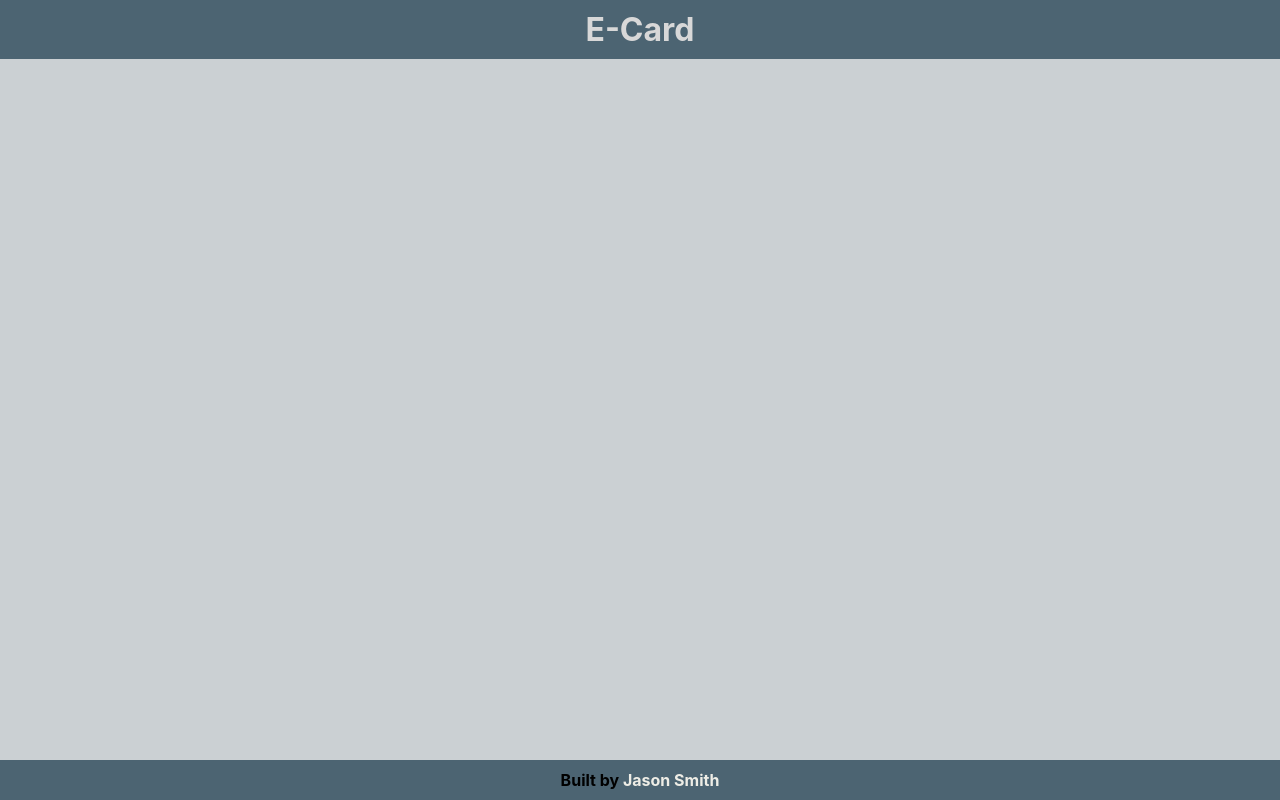
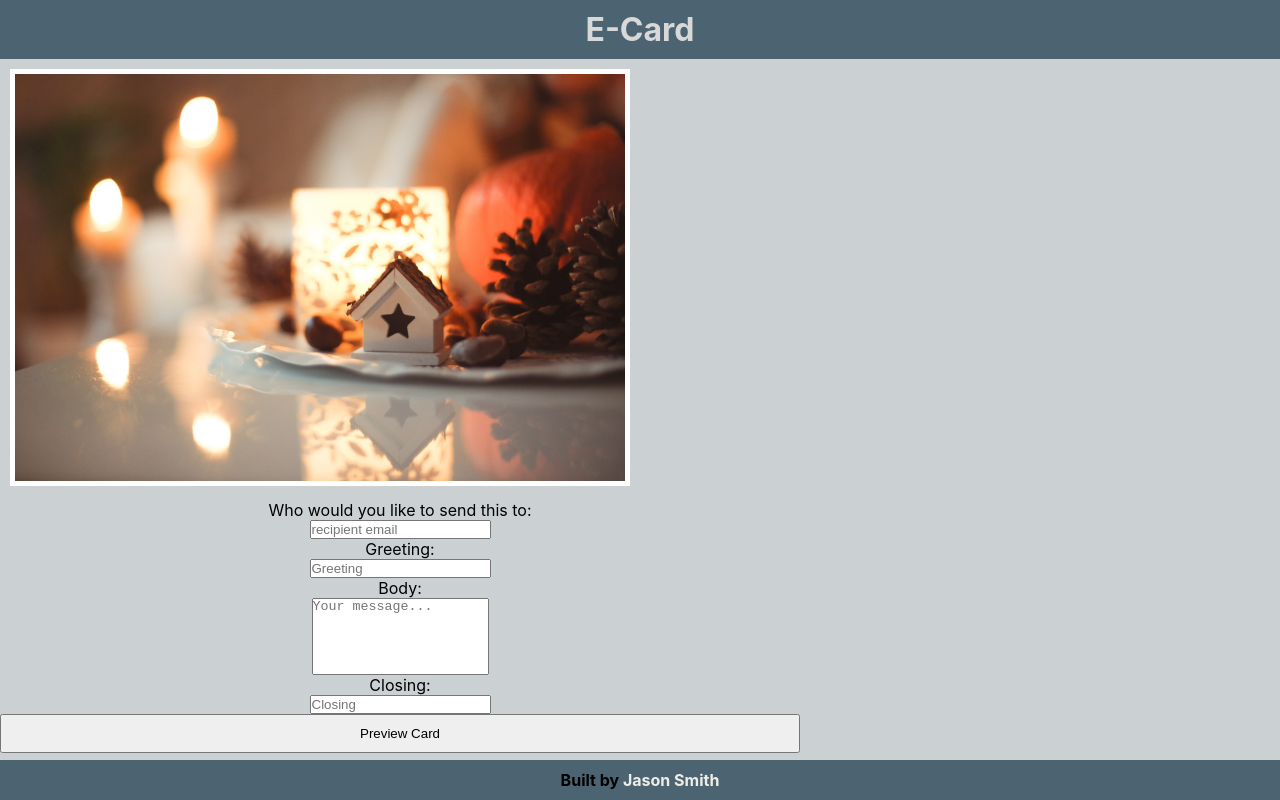
Before and after one commit to SmiJa/ecard, a React (Create React App) app: page / in a window 1280 px wide. Both pictures are taken after a click on the button "Create E-Card". Built offline with nearby package versions, Linux system fonts and the light colour scheme.

Commit message:
feat(create card): layout page for greate card component

```diff
--- a/src/App.css
+++ b/src/App.css
@@ -52,18 +52,21 @@ footer a{
   }
 }
 
+.img-wrap{
+  width: 80%;
+  padding: 10px;
+}
+
+.img-wrap img {
+  width: 100%;
+  border: 5px solid #fff;
+}
+
 /* ===============
     LANDING PAGE
    =============== */
 
-#LandingPage .img-wrap{
-  /* width: 80%; */
-}
 
-#LandingPage .img-wrap img {
-  width: 100%;
-  padding: 10px;
-}
 
 #LandingPage .instruction-wrap {
   padding: 10px;
@@ -73,7 +76,21 @@ footer a{
   margin: 10px;
 }
 
-#LandingPage .btn-wrap button {
+.btn-wrap button {
   padding: 10px;
   width: 100%;
 }
+
+/* =============
+    CREATE PAGE
+   ============= */
+
+#form-wrap form textarea {
+  resize: none;
+}
+
+#form-wrap form textarea,
+#form-wrap form input {
+  display: block;
+  margin: auto;
+}
--- a/src/components/CreateCard.js
+++ b/src/components/CreateCard.js
@@ -1,6 +1,41 @@
-function CreateCard() {
+import GreetingImage from '../images/greetingCardImg.jpg';
+
+function CreateCard({setDisplay}) {
+    const previewCard = () => {
+        setDisplay("landing")
+    }
     return (
-        <div></div>
+        <div id="CreateCard">
+            <div className="img-wrap">
+				<img src={GreetingImage} alt="" />
+			</div>
+            <div id="form-wrap">
+                <form action="">
+                    <div className='form-row'>
+                        <label htmlFor="">Who would you like to send this to:</label>
+                        <input type="email" placeholder="recipient email" required />
+                    </div>
+
+                    <div className='form-row'>
+                        <label htmlFor="">Greeting:</label>
+                        <input type="text" placeholder="Greeting" required />
+                    </div>
+
+                    <div className='form-row'>
+                        <label htmlFor="">Body:</label>
+                        <textarea name="" id="" rows="5" placeholder="Your message..."></textarea>
+                    </div>
+
+                    <div className='form-row'>
+                        <label htmlFor="">Closing:</label>
+                        <input type="text" placeholder="Closing" required />
+                    </div>
+                    <div className='btn-wrap'>
+                        <button type="submit" onClick={previewCard}>Preview Card</button>
+                    </div>
+                </form>
+            </div>
+        </div>
     );
 }
 
```
